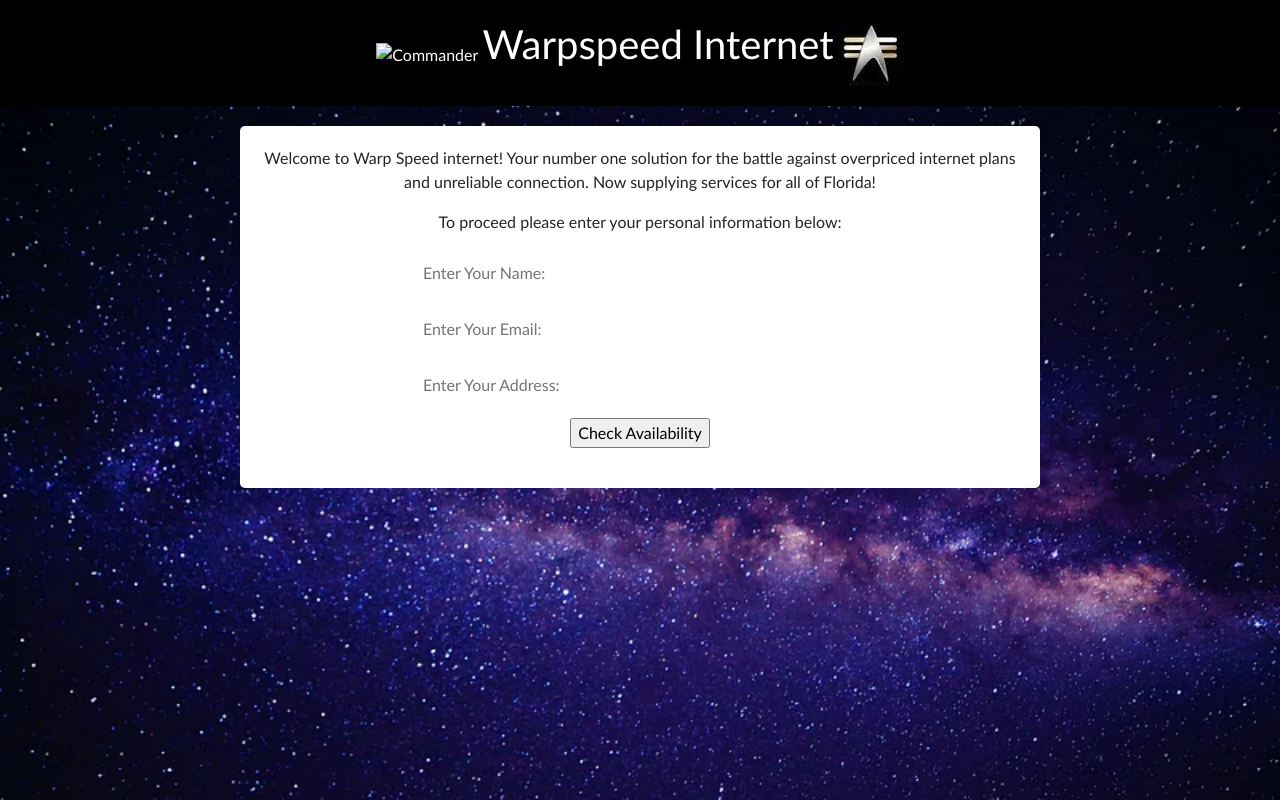
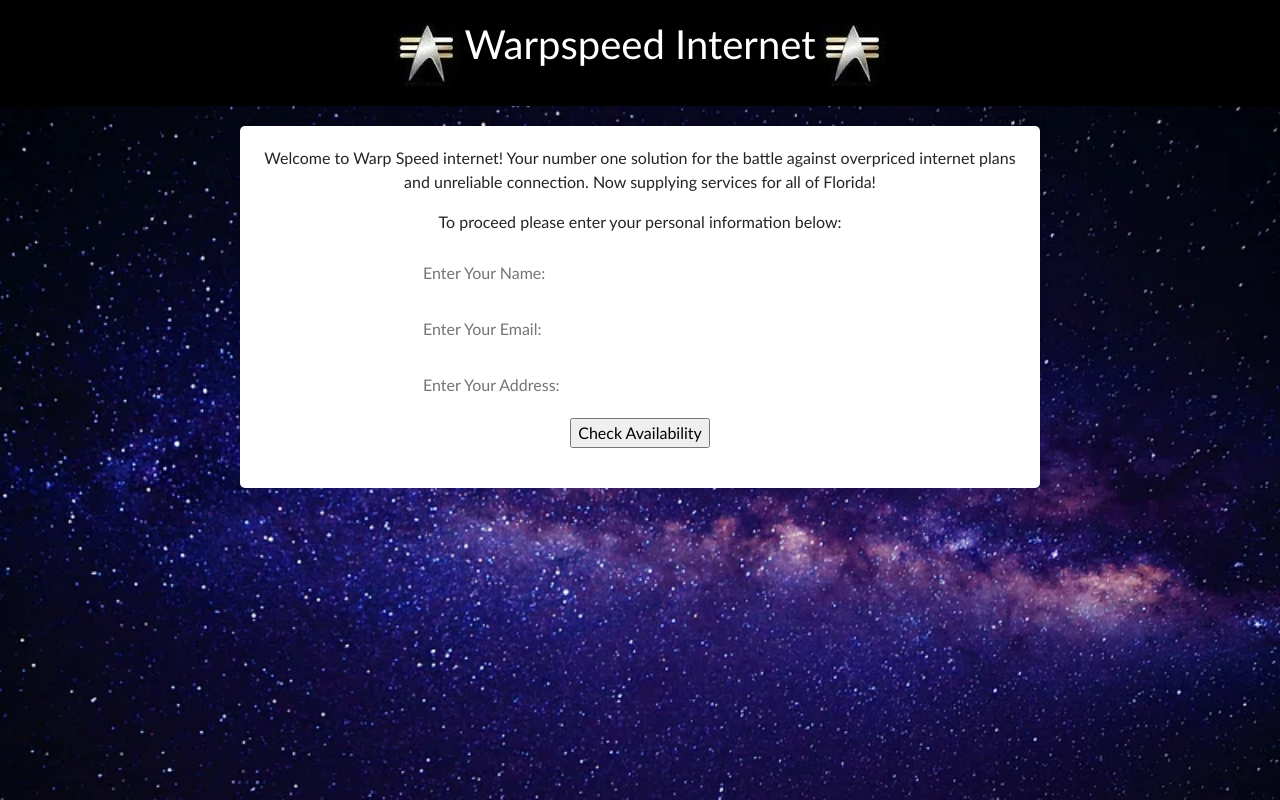
Before and after one commit to Cyrus8685/WarpSpeedInternet, a plain HTML site: page index.html in a window 1280 px wide. Drawn offline with nearby package versions, Linux system fonts and the light colour scheme; some packages are replaced by stand-ins of ours.

Commit message:
Update index.html

```diff
--- a/index.html
+++ b/index.html
@@ -7,7 +7,7 @@
     <title>Warp Speed Internet</title>
 </head>
     <header>
-         <img src="/warpspeedinternet/assets/images/commander" alt="Commander" style="display: inline-block">
+         <img src="/warpspeedinternet/assets/images/commander.jpg" alt="Commander" style="display: inline-block">
          <h1 style="display: inline-block">Warpspeed Internet</h1>
          <img src="/warpspeedinternet/assets/images/commander.jpg" alt="Commander" style="display: inline-block">
      </header>
```
